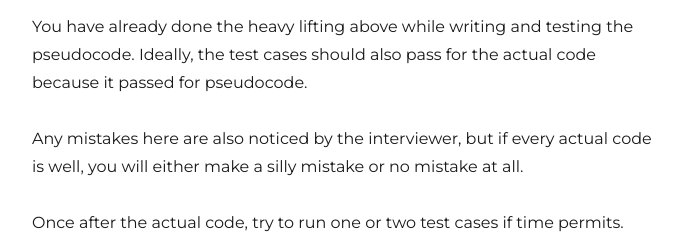
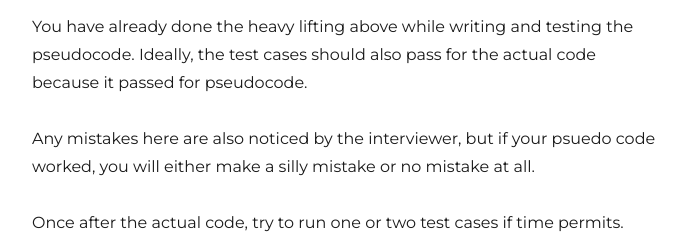
Before and after one commit to simbathesailor/simbathesailor.dev, a Gatsby site: page /getting-into-google in a window 1280 px wide. Shown: the part 6340-6580 px from the top of the page, 293-984 px from the left. Built offline with nearby package versions, Linux system fonts and the light colour scheme; Gatsby itself is replaced by a stand-in of ours; some packages are replaced by stand-ins of ours; no server answers; the database is empty.

Commit message:
Add google interview experience

```diff
--- a/src/pages/getting-into-google/index.md
+++ b/src/pages/getting-into-google/index.md
@@ -153,7 +153,7 @@ while (i < j) {
 
 You have already done the heavy lifting above while writing and testing the pseudocode. Ideally, the test cases should also pass for the actual code because it passed for pseudocode.
 
-Any mistakes here are also noticed by the interviewer, but if every actual code is well, you will either make a silly mistake or no mistake at all.
+Any mistakes here are also noticed by the interviewer, but if your psuedo code worked, you will either make a silly mistake or no mistake at all.
 
 Once after the actual code, try to run one or two test cases if time permits.
 
```
